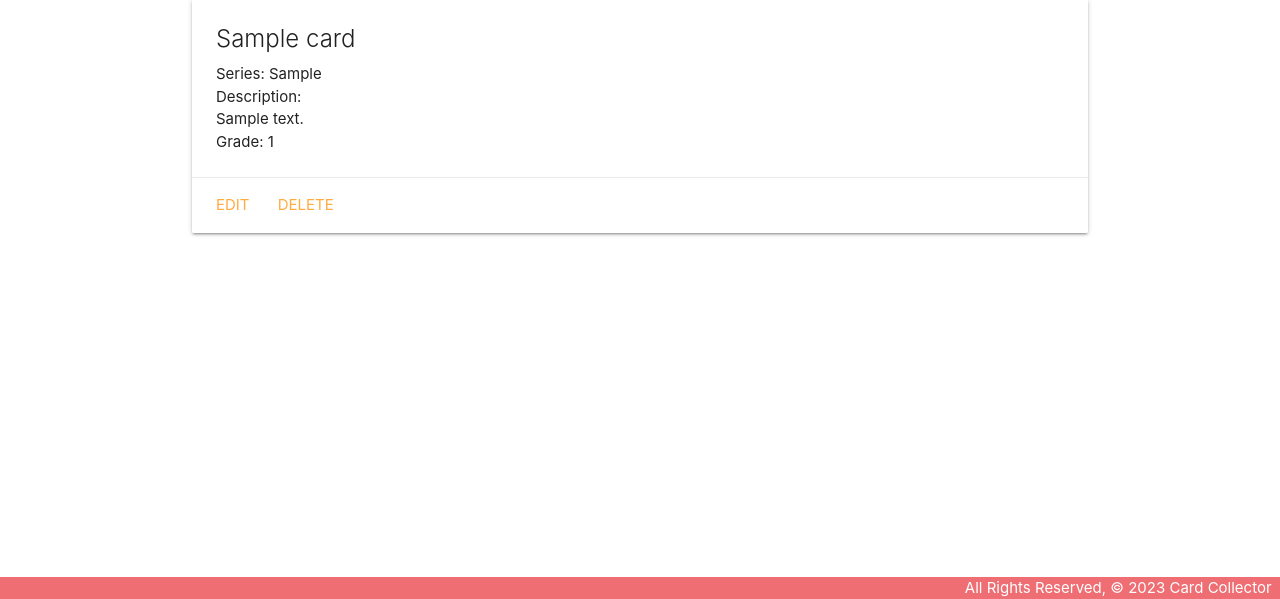
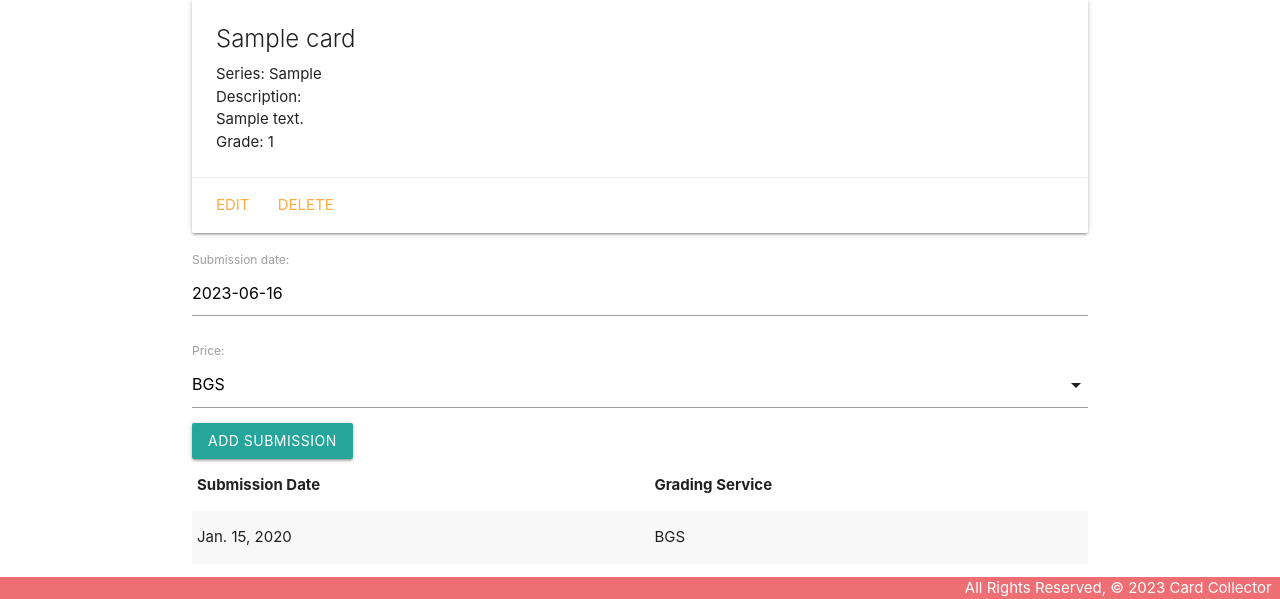
Before and after one commit to Jorgeislas97/cardcollecter, a Django app: page /cards/1/ in a window 1280 px wide. Shown: the part 201-800 px from the top of the page. Run offline with Django 4.2, Linux system fonts and the light colour scheme; tables that the repository leaves empty hold one stand-in row (values such as "Sample post").

Commit message:
PT4 Complete

```diff
--- a/cardcollecter/main_app/admin.py
+++ b/cardcollecter/main_app/admin.py
@@ -1,6 +1,7 @@
 from django.contrib import admin
-from .models import Card
+from .models import Card, Market
 
 
 # Register your models here.
 admin.site.register(Card)
+admin.site.register(Market)
--- /dev/null
+++ b/cardcollecter/main_app/forms.py
@@ -0,0 +1,7 @@
+from django.forms import ModelForm
+from .models import Market
+
+class MarketForm(ModelForm):
+    class Meta:
+        model = Market
+        fields = ['date','price']
--- a/cardcollecter/main_app/models.py
+++ b/cardcollecter/main_app/models.py
@@ -16,11 +16,6 @@ class Card(models.Model):
     description = models.TextField(max_length=250)
     grade = models.IntegerField()
 
-
-# Changing this instance Method does not impact the database
-# therefore no makemigrations is needed
-
-
     def __str__(self):
         return f'{self.name} ({self.id})'
 
@@ -28,18 +23,20 @@ class Card(models.Model):
         return reverse('detail', kwargs={'card_id': self.id})
 
 
-
 class Market(models.Model):
-    date  = models.DateField()
+    date = models.DateField('submission date')
     price = models.CharField(
         max_length=1,
-        choices =MARKET,
-        default=MARKET [0][0]
-)
+        choices=MARKET,
+        default=MARKET[0][0]
+    )
     card = models.ForeignKey(
         Card,
         on_delete=models.CASCADE
-)
+    )
 
     def __str__(self):
         return f"{self.get_price_display()} on {self.date}"
+
+    class Meta:
+        ordering = ['-date']
--- a/cardcollecter/main_app/templates/base.html
+++ b/cardcollecter/main_app/templates/base.html
@@ -15,6 +15,7 @@
     <link rel="stylesheet" href="https://cdnjs.cloudflare.com/ajax/libs/materialize/1.0.0/css/materialize.min.css"
     />
     <link rel="stylesheet" href="{% static 'css/style.css' %}">
+    <script src="https://cdnjs.cloudflare.com/ajax/libs/materialize/1.0.0/js/materialize.min.js"></script>
   </head>
   <body>
     <header class="navbar-fixed">
--- a/cardcollecter/main_app/templates/cards/detail.html
+++ b/cardcollecter/main_app/templates/cards/detail.html
@@ -15,4 +15,44 @@
       <a href="{% url 'cards_delete' card.id %}">Delete</a>
     </div>
   </div>
+  <div class="col s6">
+    <form action="{% url 'add_market' card.id %}" method="POST">
+      {% csrf_token %}
+      <!-- Render the inputs -->
+      {{ market_form.as_p }}
+      <input type="submit" class="btn" value="Add Submission" />
+    </form>
+    <table class="striped">
+      <thead>
+        <tr>
+          <th>Submission Date</th>
+          <th>Grading Service</th>
+        </tr>
+      </thead>
+      <tbody>
+        {% for market in card.market_set.all %}
+        <tr>
+          <td>{{market.date}}</td>
+          <td>{{market.get_price_display}}</td>
+        </tr>
+        {% endfor %}
+      </tbody>
+    </table>
+  </div>
+
+<script>
+const dateEl = document.getElementById('id_date');
+  // M is Materialize's global variable
+  M.Datepicker.init(dateEl, {
+    format: 'yyyy-mm-dd',
+    defaultDate: new Date(),
+    setDefaultDate: true,
+    autoClose: true
+  });
+
+  const selectEl = document.getElementById('id_price');
+  M.FormSelect.init(selectEl);
+</script>
+
+
 {% endblock %}
--- a/cardcollecter/main_app/urls.py
+++ b/cardcollecter/main_app/urls.py
@@ -11,5 +11,6 @@ urlpatterns = [
     path('cards/create/', views.CardCreate.as_view(), name='Cards_create'),
     path('card/<int:pk>/update/' , views.CardUpdate.as_view(),name='cards_update'),
     path('card/<int:pk>/delete/' , views.CardDelete.as_view(),name='cards_delete'),
+    path('card/<int:card_id>/add_market/', views.add_market, name='add_market'),
 
 ]
--- a/cardcollecter/main_app/views.py
+++ b/cardcollecter/main_app/views.py
@@ -1,9 +1,9 @@
 # main_app/views.py
-from django.shortcuts import render
+from django.shortcuts import render, redirect
 from django.views.generic.edit import CreateView, UpdateView, DeleteView
 # Import the Card Model
 from .models import Card
-
+from .forms import MarketForm
 
 # Create your views here.
 def home(request):
@@ -21,8 +21,9 @@ def cards_index(request):
 
 def cards_detail(request, card_id):
     card = Card.objects.get(id=card_id)
+    market_form = MarketForm()
     return render(request, 'cards/detail.html', {
-        'card' : card
+        'card' : card, 'market_form': market_form
     })
 
 class CardCreate(CreateView):
@@ -36,3 +37,13 @@ class CardUpdate(UpdateView):
 class CardDelete(DeleteView):
     model = Card
     success_url = '/cards'
+
+def add_market(request, card_id):
+    form = MarketForm(request.POST)
+
+    if form.is_valid():
+        new_market = form.save(commit=False)
+        new_market.card_id = card_id
+        new_market.save()
+
+    return redirect('detail', card_id=card_id)
```
Also changed, not shown: cardcollecter/main_app/migrations/0003_alter_market_options_alter_market_date.py (added).
